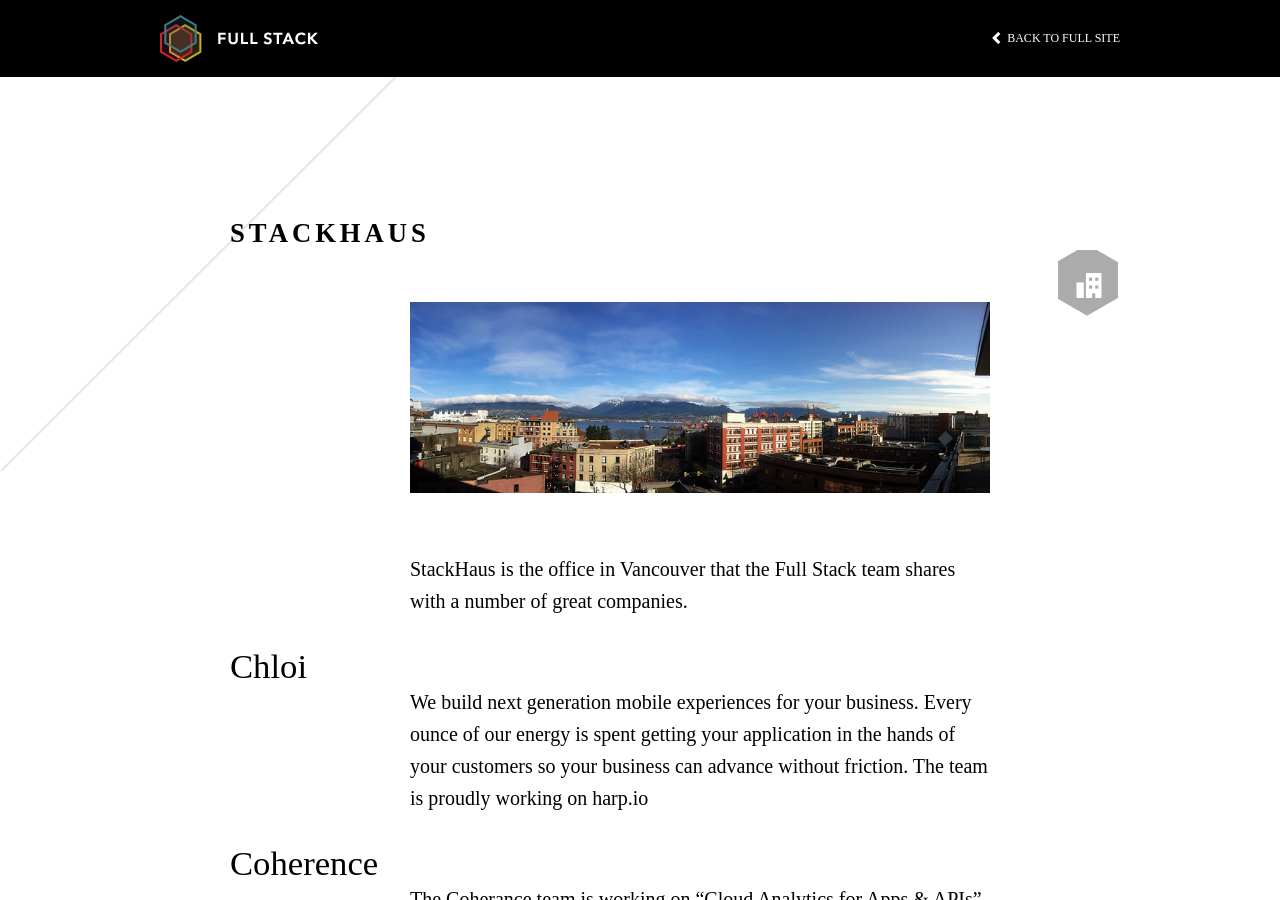
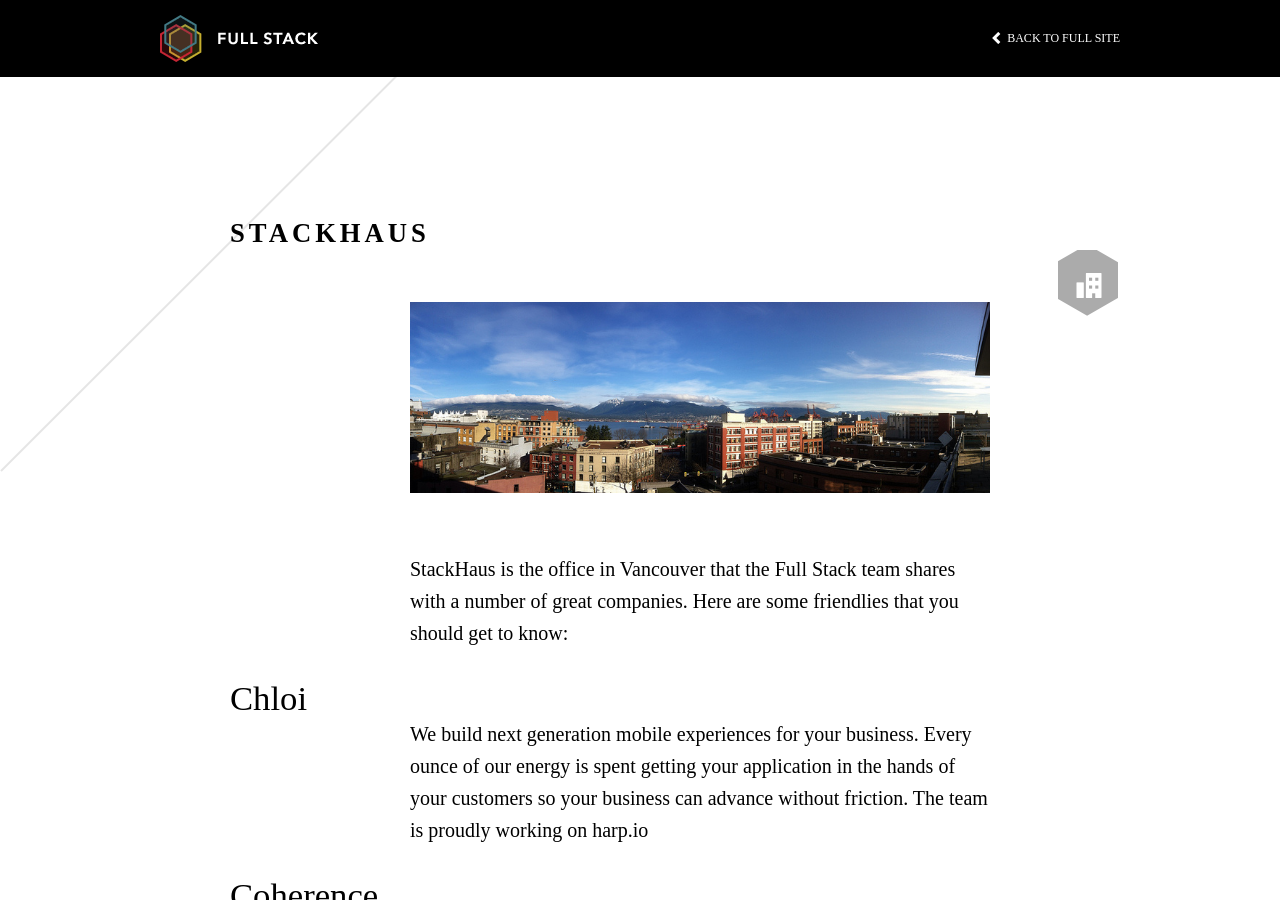
Before and after one commit to FullStackFoundry/fullstackfoundry.github.com, a Jekyll site: the page built from stackhaus/index.md, in a window 1280 px wide and 900 px high. Built offline with Jekyll 4.4.1, drawn with Linux system fonts in a browser that asks for light colours; nearby versions of some CDN libraries; some web fonts are replaced.

Commit message:
Stackhaus page changes
Added another sentence for the intro section

```diff
--- a/stackhaus/index.md
+++ b/stackhaus/index.md
@@ -6,7 +6,9 @@
 
 ![StackHaus Panorama - Photo by Boris Mann](/images/stackhaus-panorama800px.jpg)
 
-StackHaus is the office in Vancouver that the [Full Stack team](/team/) shares with a number of great companies.
+StackHaus is the office in Vancouver that the [Full Stack team](/team/) shares with a number of great companies. Here are some friendlies that you should get to know:
+
+
 
 ## [Chloi](http://chloi.io)
 
```
